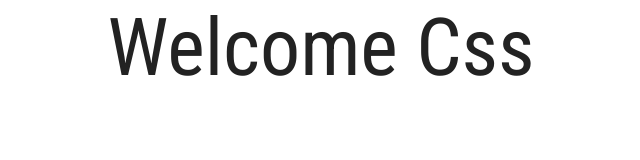
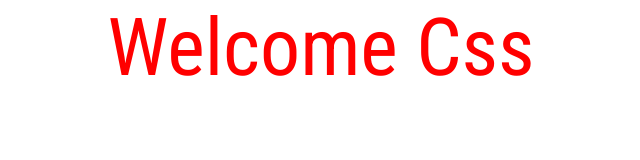
Before and after one commit to RezwanusSadat/ToDoApplication, a website built with webpack: page index.html in a window 1280 px wide. Shown: the whole page, without its empty margins (319-959 px from the left). Built offline with nearby package versions, Linux system fonts and the light colour scheme.

Commit message:
2nd Commit

```diff
--- a/src/index.css
+++ b/src/index.css
@@ -8,4 +8,5 @@ body {
 h1 {
 	font-size: 5rem;
 	text-align: center;
+	color: red;
 }
```
Also changed, not shown: package.json (added, +34 -0 lines), 2 other files.
